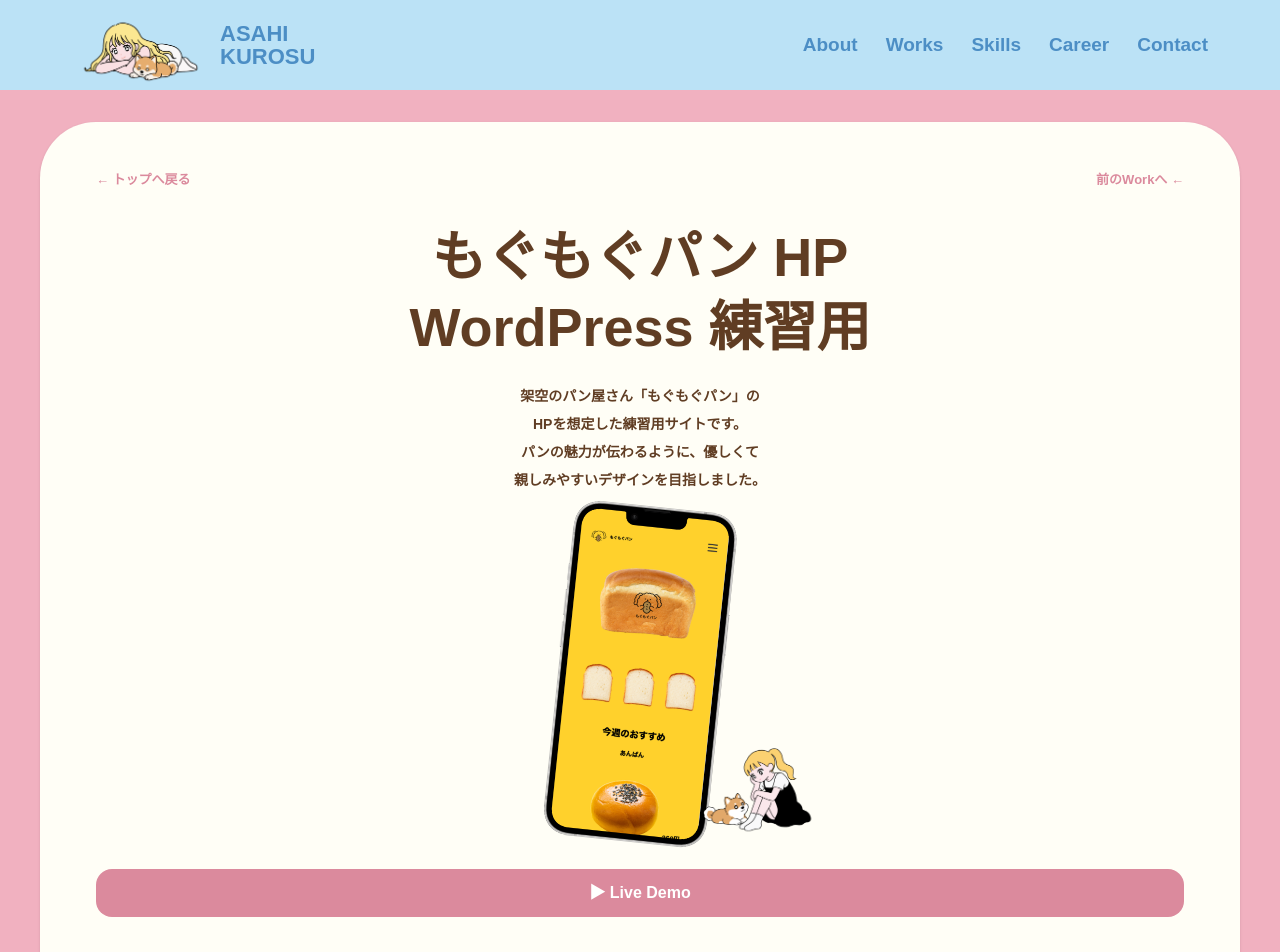
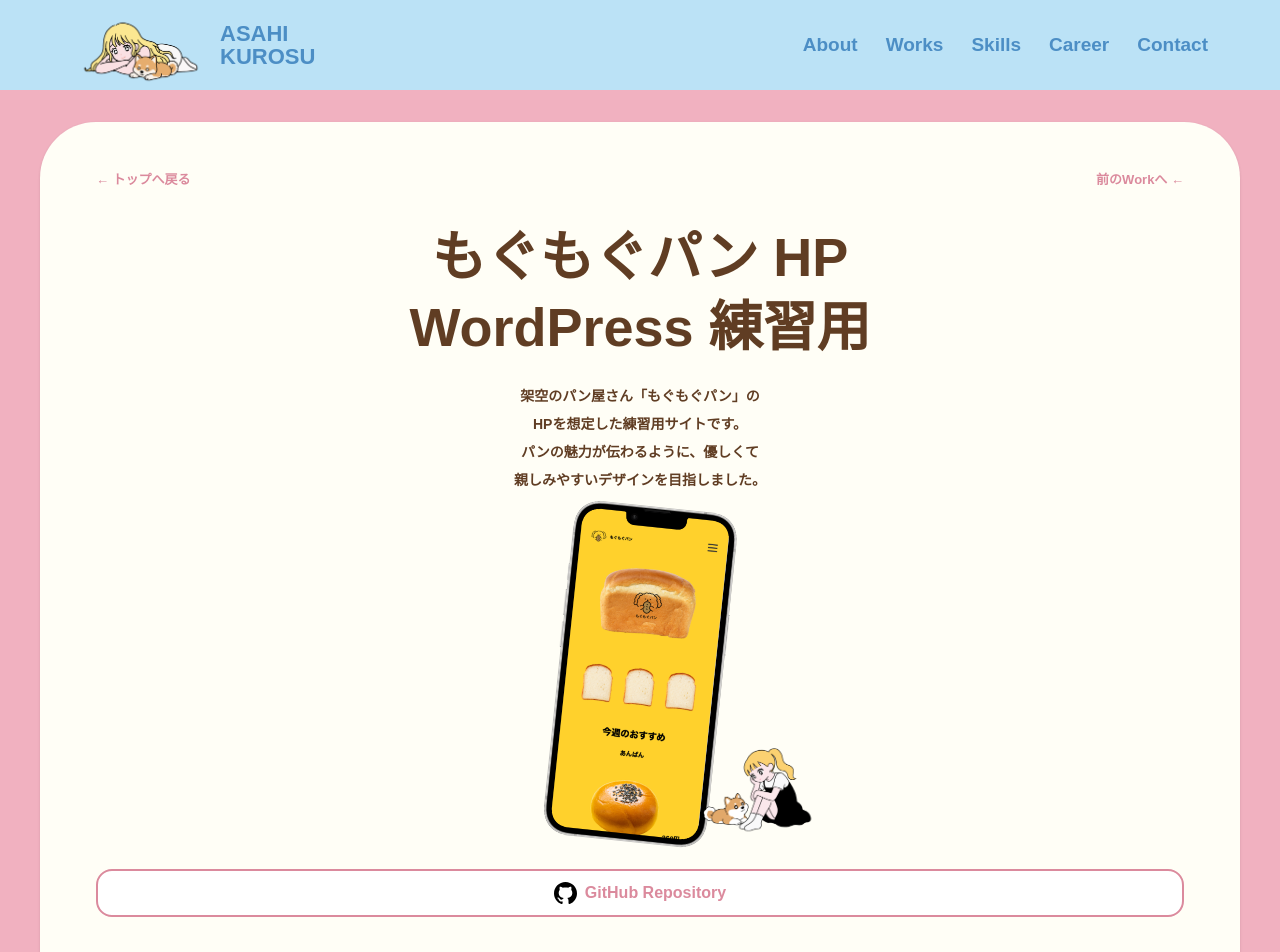
Before and after one commit to asahi-kurosu/portfolio, a Next.js app: page /works/mogumogu in a window 1280 px wide. Shown: the top 952 px of the page. Built offline with nearby package versions, Linux system fonts and the light colour scheme.

Commit message:
Revert Mogumogu staging links

```diff
--- a/components/portfolio/portfolio-page.tsx
+++ b/components/portfolio/portfolio-page.tsx
@@ -133,7 +133,7 @@ const works = [
     variant: "cream",
     viewMoreColor: "bg-[#603d23] text-[#fff067]",
     detailHref: "/works/mogumogu",
-    links: [["🌐 Live", "https://mogumogupan-stg.ohiromeya.jp/"]],
+    links: [],
   },
 ];
 
--- a/components/portfolio/work-detail-page.tsx
+++ b/components/portfolio/work-detail-page.tsx
@@ -106,9 +106,10 @@ function Mogumogu() {
         <Image src={figma("mogumogu","9")} alt="もぐもぐパンのスマートフォン表示" width={1312} height={2656} priority className="absolute left-1/2 top-0 h-auto w-[166px] -translate-x-1/2 rotate-[6deg]" />
         <Image src={figma("mogumogu","17")} alt="犬と座る女の子のイラスト" width={1080} height={1350} loading="eager" className="pointer-events-none absolute -bottom-1 right-[-12px] h-auto w-[126px]" />
       </div>
-      <a href="https://mogumogupan-stg.ohiromeya.jp/" aria-label="もぐもぐパンのLive Demoを見る" className="mx-auto mt-2 inline-flex min-h-12 w-full items-center justify-center rounded-2xl bg-[#db8a9d] px-4 font-black text-white">
-        ▶ Live Demo
-      </a>
+      <div className="mx-auto mt-2 inline-flex min-h-12 w-full items-center justify-center gap-2 rounded-2xl border-2 border-[#db8a9d] bg-white px-4 font-black text-[#db8a9d]">
+        <Image src={asset("work-detail/mogumogu/github.svg")} alt="" width={35} height={34} className="h-[22px] w-[23px]" />
+        GitHub Repository
+      </div>
     </section>
 
     <section className="mt-8 grid gap-5">
```
